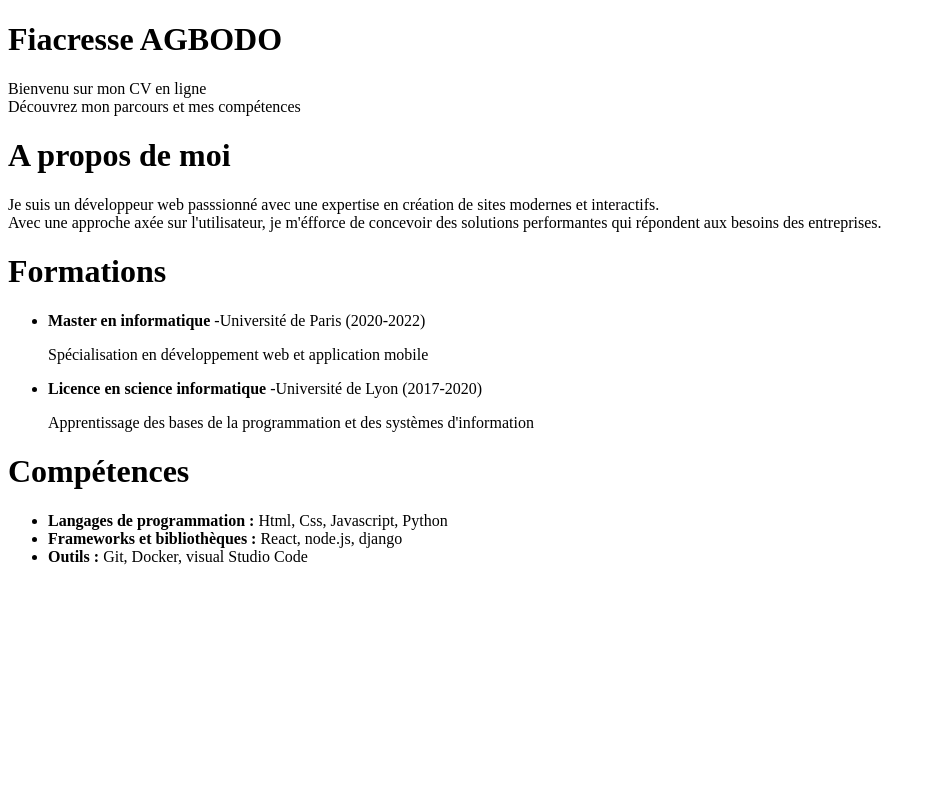
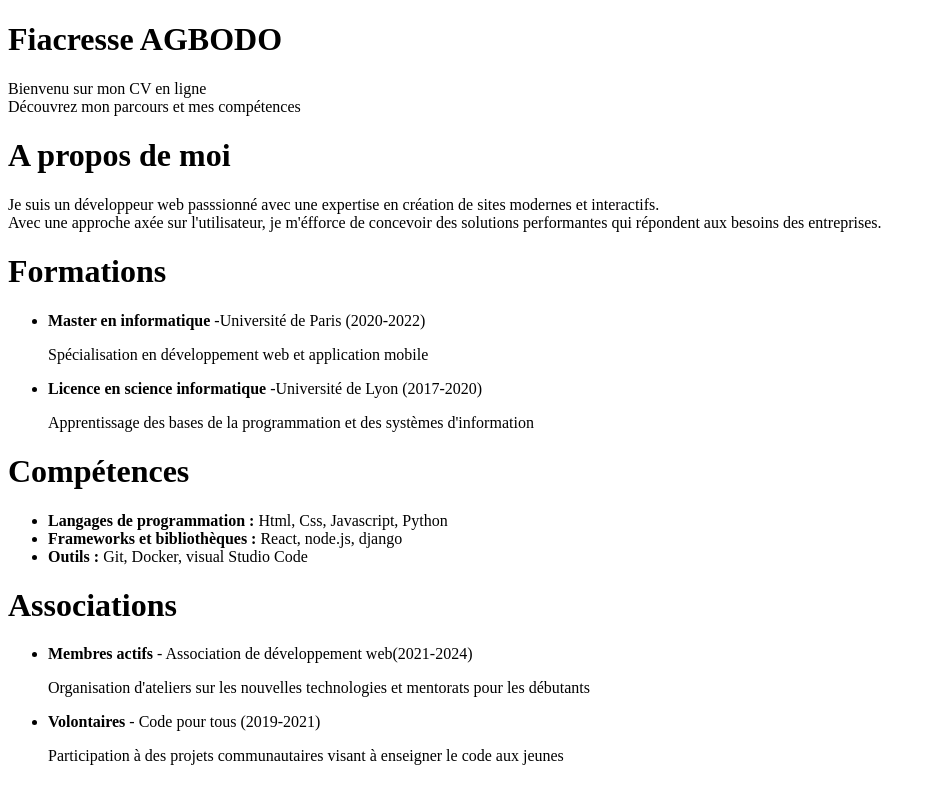
Before and after one commit to Fiacresse/mon-cv, a plain HTML site: page index.html in a window 1280 px wide. Shown: the whole page, without its empty margins (0-932 px from the left). Drawn offline with Linux system fonts and the light colour scheme.

Commit message:
Fusion des sections titre, description, formations, competences et associations

```diff
--- a/index.html
+++ b/index.html
@@ -7,7 +7,6 @@
     <title>Mon-cv</title>
 </head>
 <body>
-
 
     <header>
         <h1> Fiacresse AGBODO</h1>
@@ -36,5 +35,14 @@
         <li><strong> Outils : </strong> Git, Docker, visual Studio Code</li>
     </ul>
 
+
+    <h1> Associations </h1>
+    <ul>
+        <li><strong> Membres actifs</strong> - Association de développement web(2021-2024)</li>
+        <p> Organisation d'ateliers sur les nouvelles technologies et mentorats pour les débutants</p>
+        <li><strong> Volontaires </strong> - Code pour tous (2019-2021) </li>
+        <p> Participation à des projets communautaires visant à enseigner le code aux jeunes</p>
+    </ul>
+
 </body>
 </html>
```
